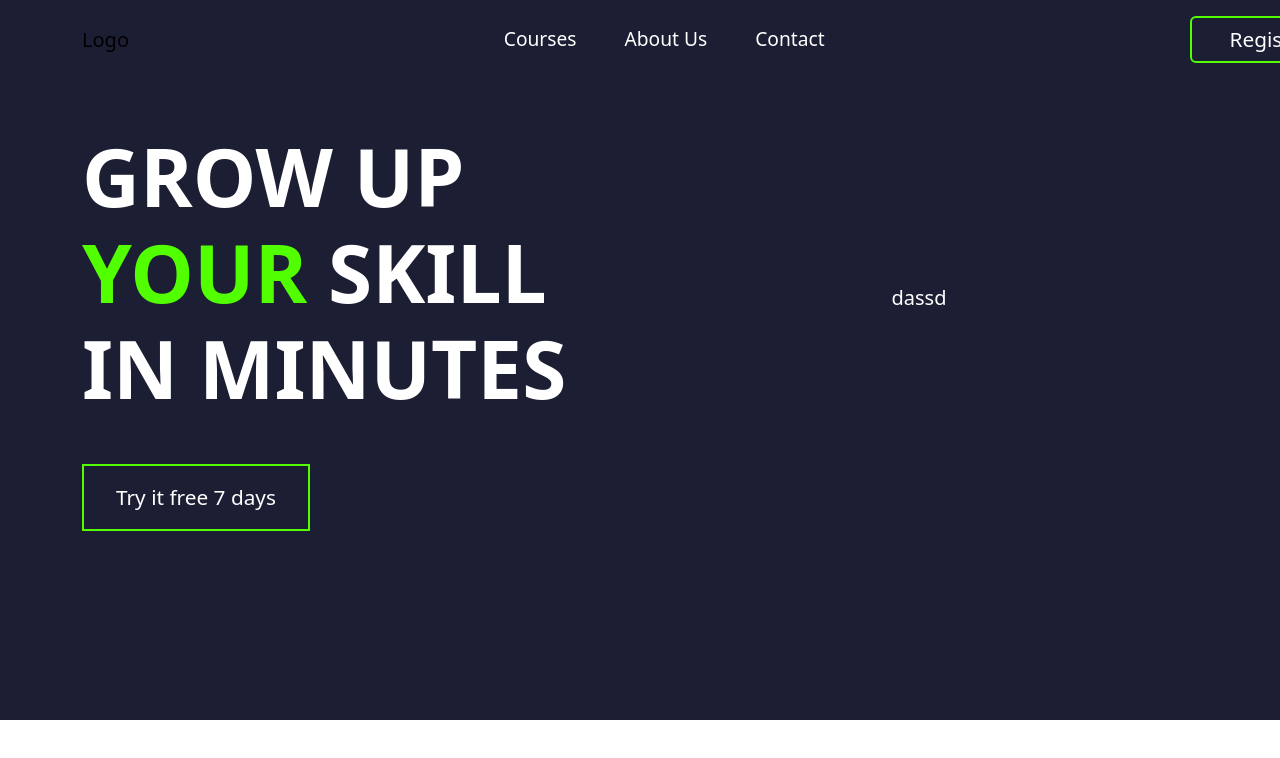
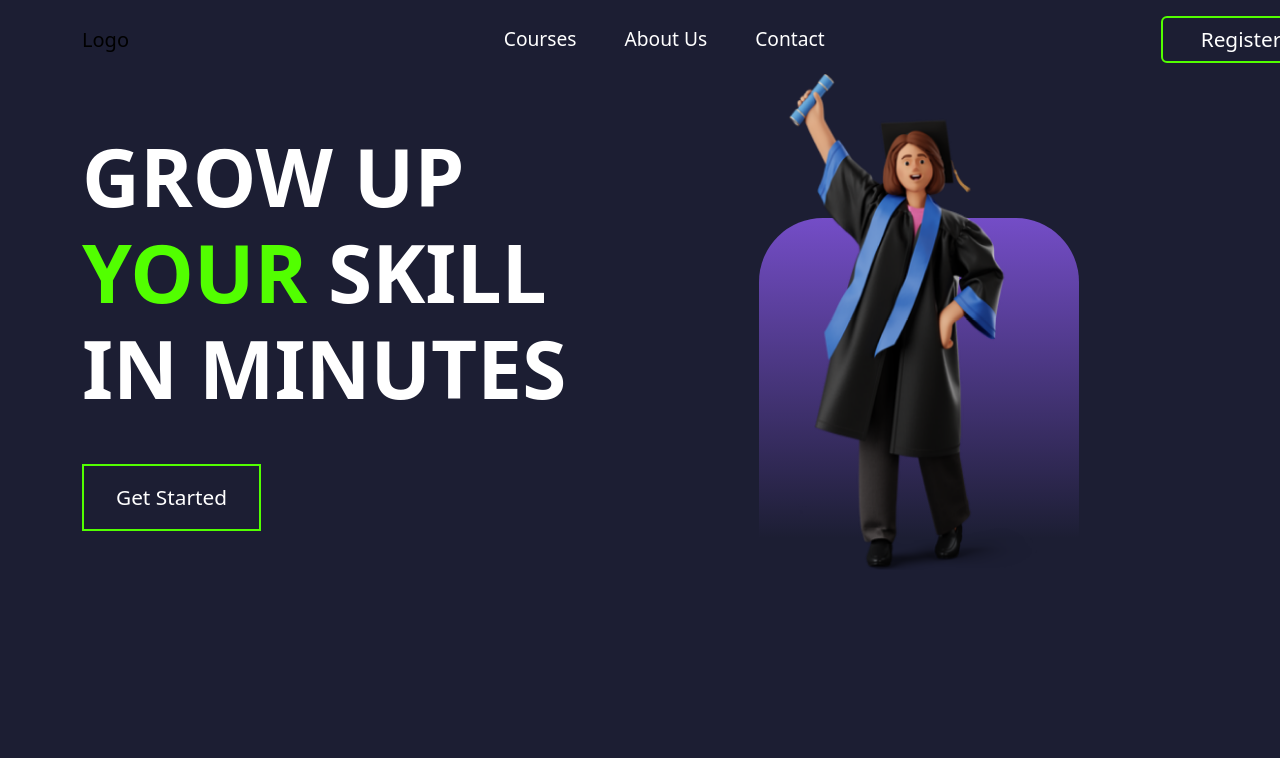
Before and after one commit to PranavShelke4/spoken_english_web, a React (Create React App) app: page / in a window 1280 px wide. Shown: the top 758 px of the page. Built offline with nearby package versions, Linux system fonts and the light colour scheme; the HTML template or start-up script is replaced by a standard one.

Commit message:
Add header image and update styles

```diff
--- a/src/Component/Header.js
+++ b/src/Component/Header.js
@@ -1,6 +1,7 @@
 import React from "react";
 import "../Style/header.css";
 import Container from "react-bootstrap/Container";
+import img1 from "../assets/img1.png";
 
 function Header() {
   return (
@@ -8,12 +9,19 @@ function Header() {
       <Container>
         <div className="header-boxs">
           <div className="left-box">
-            <h1>GROW UP <br /><span>YOUR</span> SKILL<br /> IN MINUTES</h1>
+            <h1>
+              GROW UP <br />
+              <span>YOUR</span> SKILL
+              <br /> IN MINUTES
+            </h1>
 
-              <button className="header-button">Try it free 7 days</button>
-
+            <button className="header-button">Get Started</button>
           </div>
-          <div className="right-box">dassd</div>
+          <div className="right-box">
+            <div className="grid-box">
+              <img src={img1} alt="header-img" />
+            </div>
+          </div>
         </div>
       </Container>
     </div>
--- a/src/Style/Navbar.css
+++ b/src/Style/Navbar.css
@@ -19,7 +19,7 @@
 
 .nav-button-box {
   position: relative;
-  left: 55%;
+  left: 50%;
 }
 
 .nav-button{
--- a/src/Style/header.css
+++ b/src/Style/header.css
@@ -1,12 +1,12 @@
 .header {
-    background-color: rgba(28, 30, 51, 1) ;
-    height: 90vh;
+  background-color: rgba(28, 30, 51, 1);
+  height: 100vh;
   font-size: 20px;
   color: white;
   padding-top: 5%;
 }
 
-.header-boxs{
+.header-boxs {
   display: flex;
   justify-content: center;
   align-items: center;
@@ -20,7 +20,6 @@
 
 .right-box {
   display: flex;
-    justify-content: center;
   align-items: center;
   flex-direction: column;
   width: 50%;
@@ -36,7 +35,7 @@
 .left-box span {
   font-size: 5rem;
   font-weight: 700 !important;
-    color: #52FF00;
+  color: #52ff00;
 }
 
 .header-button {
@@ -51,6 +50,23 @@
 .header-button:hover {
   background-color: rgba(82, 255, 0, 1) !important;
   color: black !important;
+}
+
+.grid-box {
+  width: 20rem;
+  height: 20rem;
+  position: relative;
+  top: 5rem;
+  border-radius: 4rem;
+  border-bottom-left-radius: 0%;
+  border-bottom-right-radius: 0%;
+  background: linear-gradient(180deg, #744dc7 0%, rgba(13, 1, 38, 0) 100%);
+}
+
+.grid-box img {
+    position: relative;
+    top: -9rem;
+    width: 20rem;
 }
 
 @media screen and (max-width: 768px) {
@@ -73,8 +89,8 @@
     font-size: 3rem;
   }
   .header-button {
-        margin-top: 2rem;
-        font-size: 0.6rem !important;
+    font-size: 1rem !important;
+    padding: 0.5rem 1rem;
+    margin-top: 0.7rem;
   }
-
 }
```
Also changed, not shown: src/assets/img1.png (added). Lines whose indentation alone changed are shown as unchanged.
